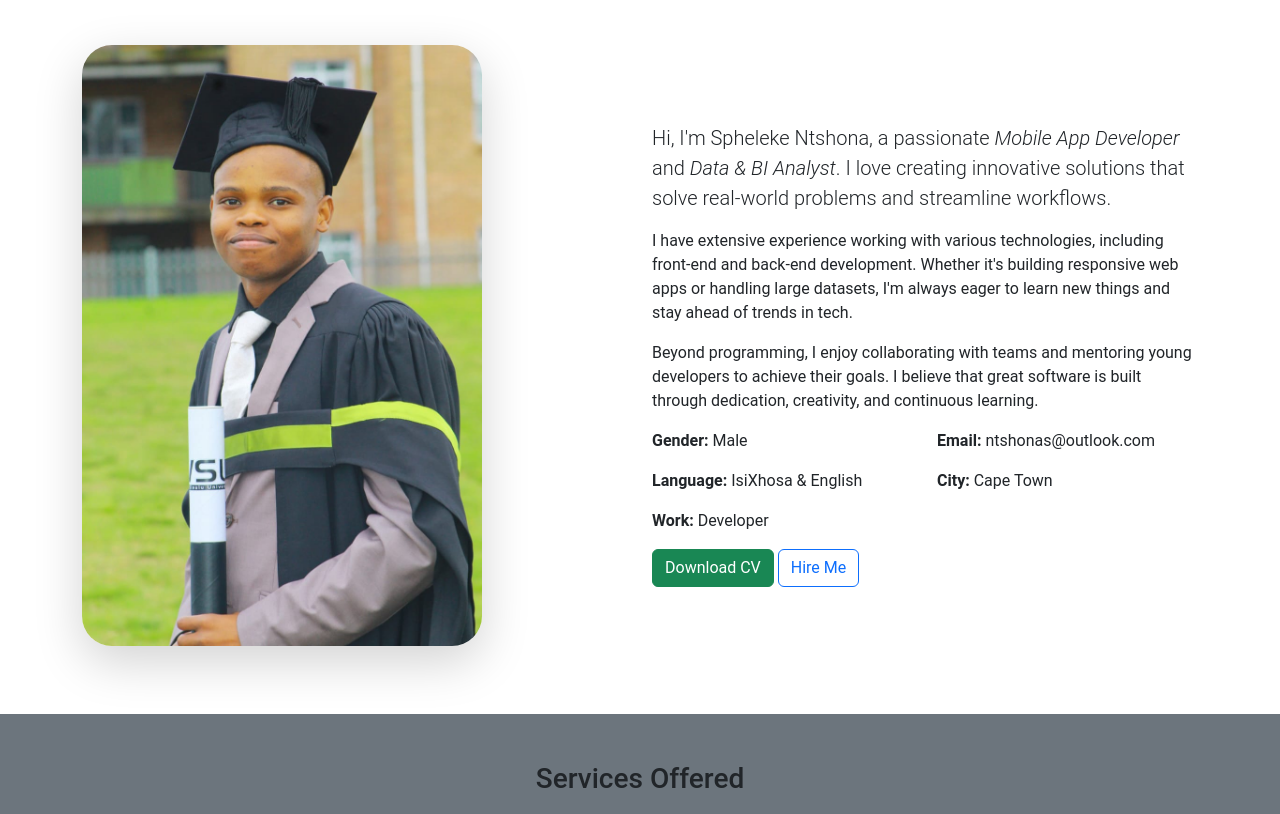
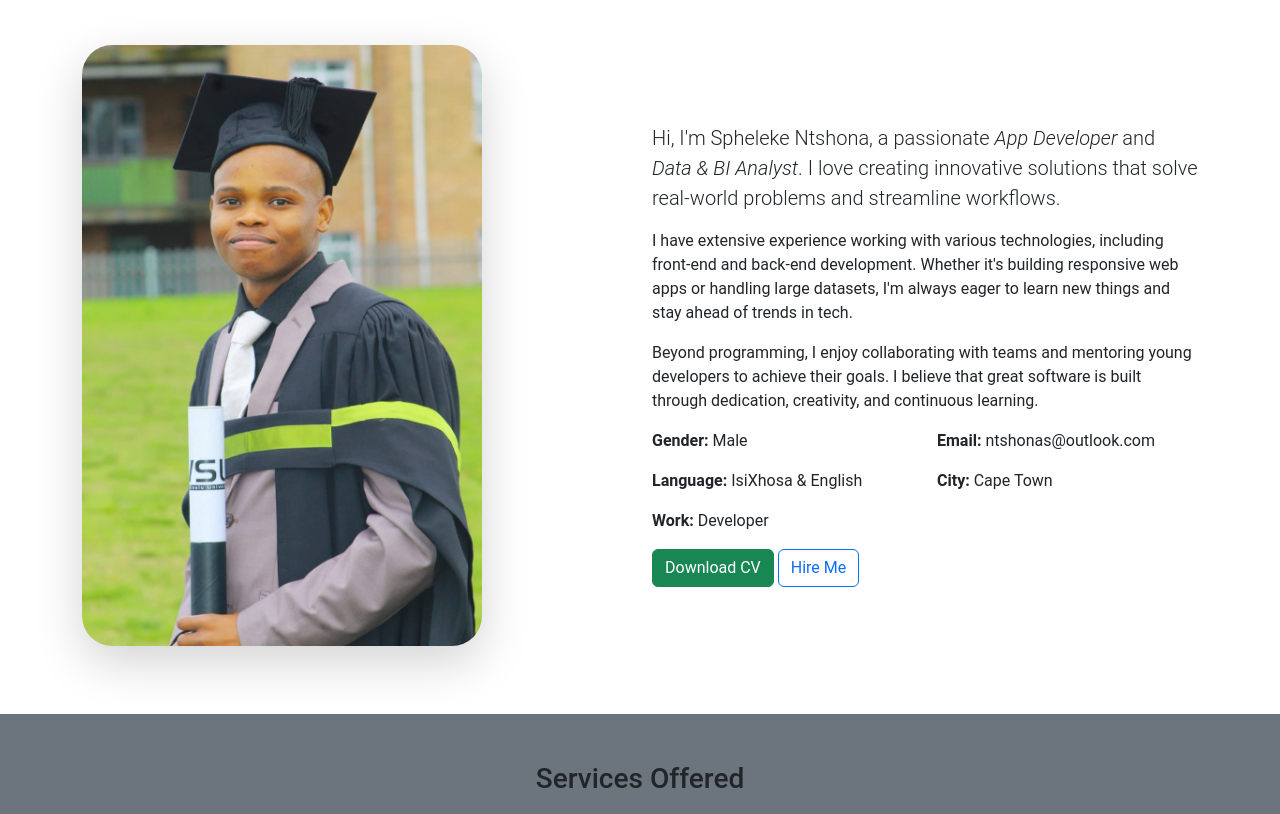
Before and after one commit to MisterWest11/My-Website, a plain HTML site: page index.html in a window 1280 px wide. Shown: the part 804-1618 px from the top of the page. Drawn offline with nearby package versions, Linux system fonts and the light colour scheme.

Commit message:
about me descriptions

```diff
--- a/index.html
+++ b/index.html
@@ -105,7 +105,7 @@
             </div>
 
             <div class="col-md-6">
-                    <p class="lead">Hi, I'm Spheleke Ntshona, a passionate <em>Mobile App Developer</em> and <em>Data & BI Analyst</em>. I love creating innovative solutions that solve real-world problems and streamline workflows.</p>
+                    <p class="lead">Hi, I'm Spheleke Ntshona, a passionate <em> App Developer</em> and <em>Data & BI Analyst</em>. I love creating innovative solutions that solve real-world problems and streamline workflows.</p>
 
                     <p>I have extensive experience working with various technologies, including front-end and back-end development. Whether it's building responsive web apps or handling large datasets, I'm always eager to learn new things and stay ahead of trends in tech.</p>
 
```
